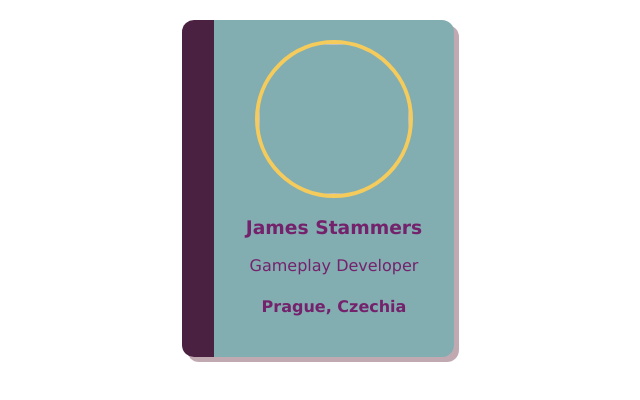
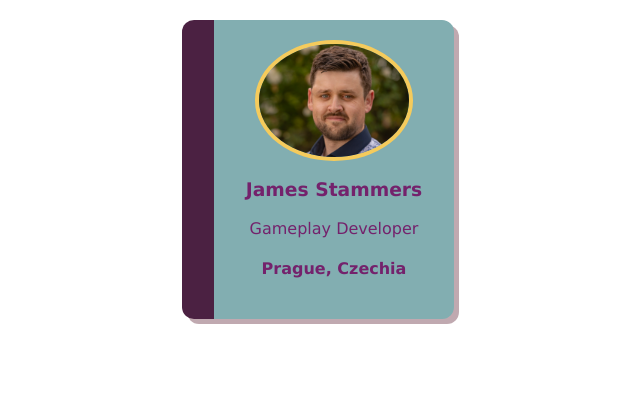
Before and after one commit to DownrangeBean/BuisnessCard, a website built with Vite: page index.html in a window 1280 px wide. Shown: the whole page, without its empty margins (322-962 px from the left). Built offline with nearby package versions, Linux system fonts and the light colour scheme; files whose address does not match are found by name.

Commit message:
Update index.html

```diff
--- a/index.html
+++ b/index.html
@@ -4,7 +4,7 @@
     </head>
     <body>
         <div class="card">
-            <img class="avatar" src="images/James-profile.png">
+            <img class="avatar" src="images/james.png">
             <div >
                 <h3>James Stammers</h3>
                 <p>Gameplay Developer</p>
```
